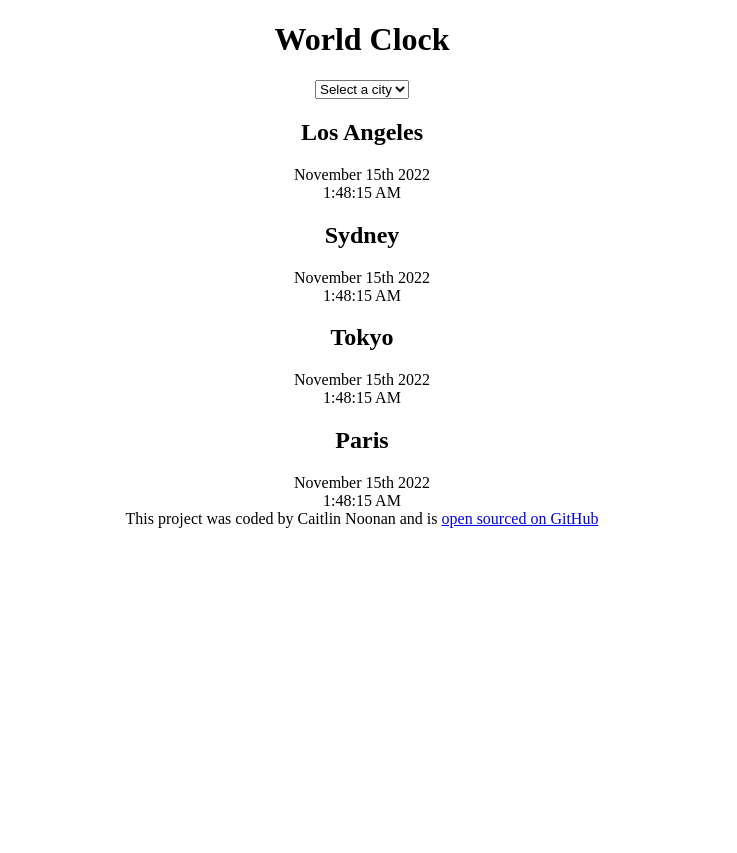
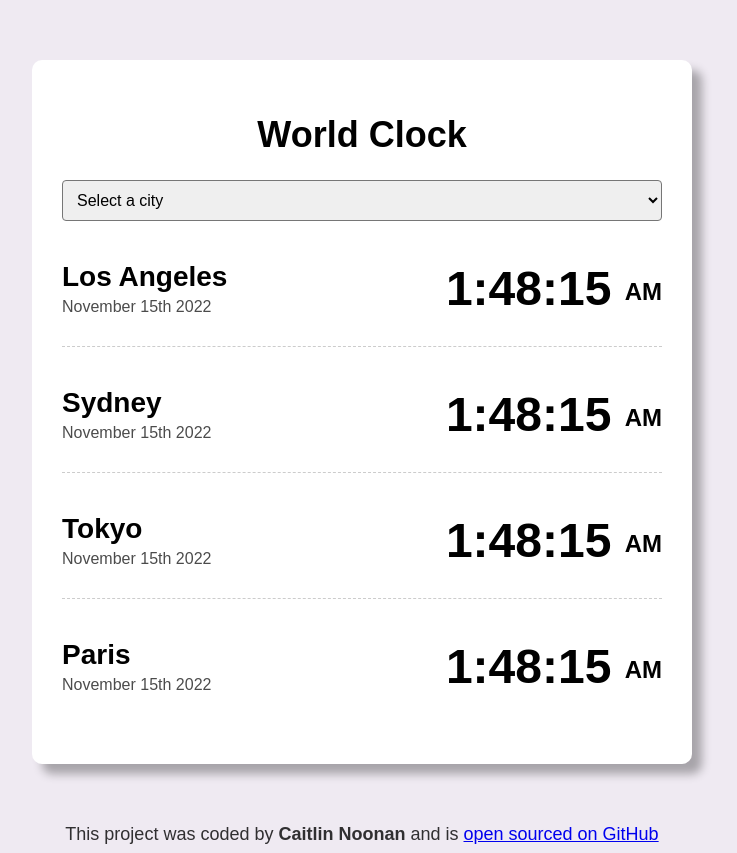
Before and after one commit to cnoonan612/world-clock, a plain HTML site: page index.html in a window 1280 px wide. Shown: the whole page, without its empty margins (278-1015 px from the left). Before the commit the page ends 800 px from the top, so only its background shows below. Drawn offline with Linux system fonts and the light colour scheme.

Commit message:
styled project with CSS

```diff
--- a/css/style.css
+++ b/css/style.css
@@ -1,6 +1,64 @@
 body {
+  background-color: rgb(239, 234, 242);
+  font-family: sans-serif;
+}
+
+h1 {
+  font-size: 36px;
   text-align: center;
 }
+
+h2 {
+  font-size: 28px;
+  margin: 0 0 5px;
+}
+
+select {
+  border-radius: 4px;
+  display: block;
+  font-size: 16px;
+  padding: 10px;
+  width: 100%;
+}
+
+.container {
+  background: white;
+  border-radius: 10px;
+  box-shadow: 10px 10px 10px rgba(0, 0, 0, 0.3);
+  margin: 60px auto;
+  max-width: 600px;
+  padding: 30px;
+}
+
+.city {
+  border-bottom: 1px dashed rgba(0, 0, 0, 0.2);
+  display: flex;
+  justify-content: space-between;
+  margin: 10px 0;
+  padding: 30px 0;
+}
+
+.city:last-child {
+  border: none;
+}
+
+.date {
+  opacity: 0.7;
+}
+
+.time {
+  font-size: 48px;
+  font-weight: bold;
+}
+
+.time small {
+  font-size: 24px;
+  line-height: 36px;
+  vertical-align: middle;
+}
+
 footer {
+  color: rgba(0, 0, 0, 0.8);
+  font-size: 18px;
   text-align: center;
 }
--- a/index.html
+++ b/index.html
@@ -18,31 +18,39 @@
       </select>
 
       <div class="city">
+        <div>
           <h2>Los Angeles</h2>
           <div class="date">November 15th 2022</div>
-        <div class="time">1:48:15 AM</div>
+        </div>
+        <div class="time">1:48:15 <small>AM</small></div>
       </div>
 
       <div class="city">
+        <div>
           <h2>Sydney</h2>
           <div class="date">November 15th 2022</div>
-        <div class="time">1:48:15 AM</div>
+        </div>
+        <div class="time">1:48:15 <small>AM</small></div>
       </div>
 
       <div class="city">
+        <div>
           <h2>Tokyo</h2>
           <div class="date">November 15th 2022</div>
-        <div class="time">1:48:15 AM</div>
+        </div>
+        <div class="time">1:48:15 <small>AM</small></div>
       </div>
 
       <div class="city">
+        <div>
           <h2>Paris</h2>
           <div class="date">November 15th 2022</div>
-        <div class="time">1:48:15 AM</div>
+        </div>
+        <div class="time">1:48:15 <small>AM</small></div>
       </div>
     </div>
     <footer>
-      This project was coded by Caitlin Noonan and is
+      This project was coded by <strong>Caitlin Noonan</strong> and is
       <a href="https://github.com/cnoonan612/world-clock" target="_blank"
         >open sourced on GitHub</a
       >
```
Lines whose indentation alone changed are shown as unchanged.
